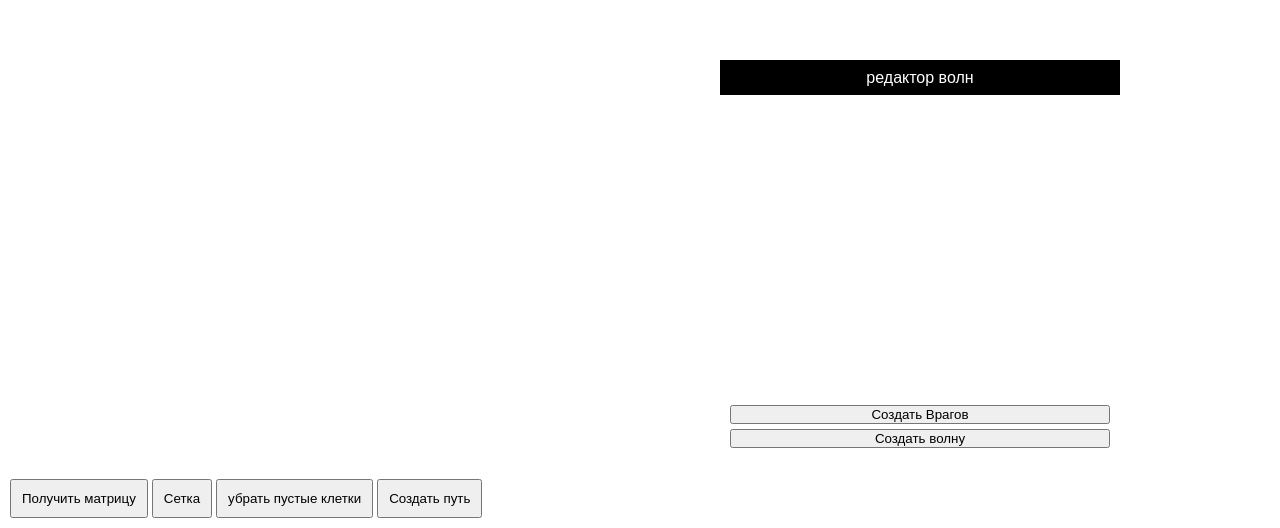
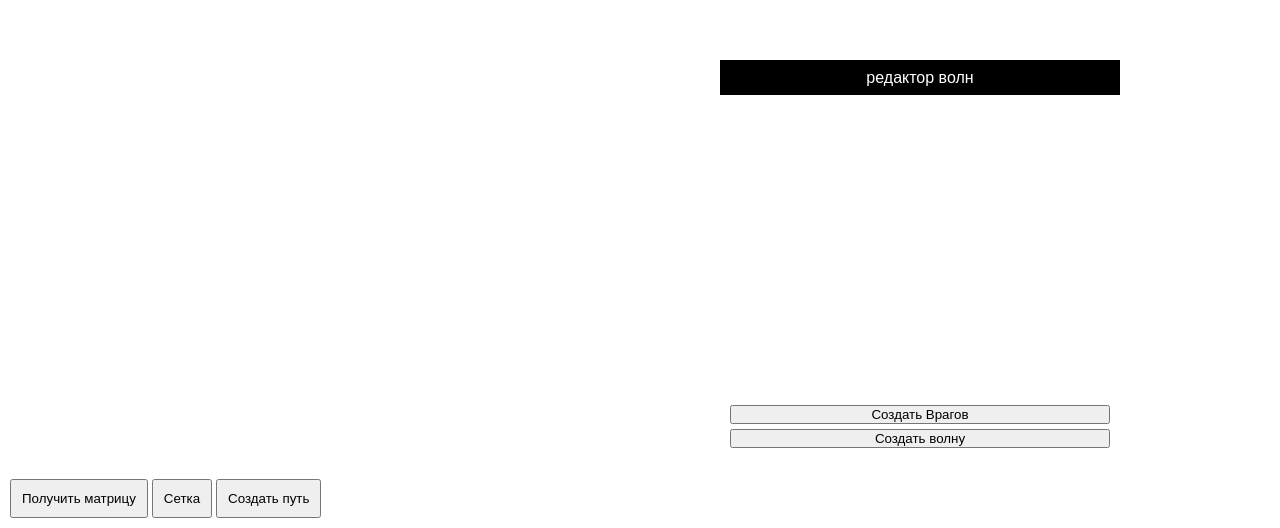
Before and after one commit to andreylazeev/td-editor, a website: page src/index.html in a window 1280 px wide. Shown: the part 272-800 px from the top of the page. Drawn offline with Linux system fonts and the light colour scheme.

Commit message:
hide button

```diff
--- a/src/index.html
+++ b/src/index.html
@@ -145,7 +145,7 @@
       <button id="get_button">Получить матрицу</button>
       <input type="file" id="set_input" style="display: none" />
       <button id="grid_button">Сетка</button>
-      <button id="clear_empty_button">убрать пустые клетки</button>
+      <button id="clear_empty_button" style="display: none">убрать пустые клетки</button>
       <button id="path_button">Создать путь</button>
       <button id="pathsave_button" style="display: none">Сохранить волны врагов</button>
     </div>
```
